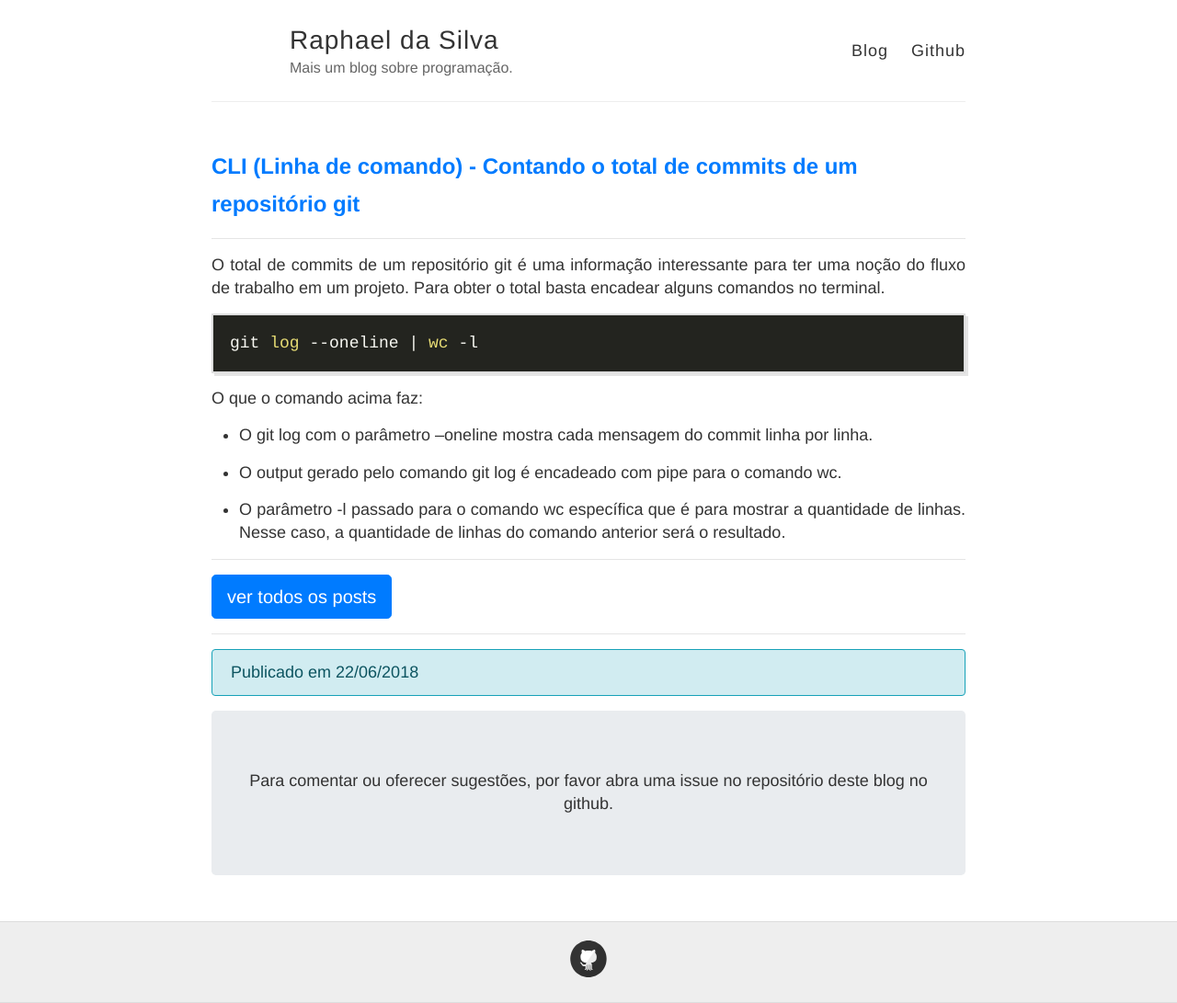
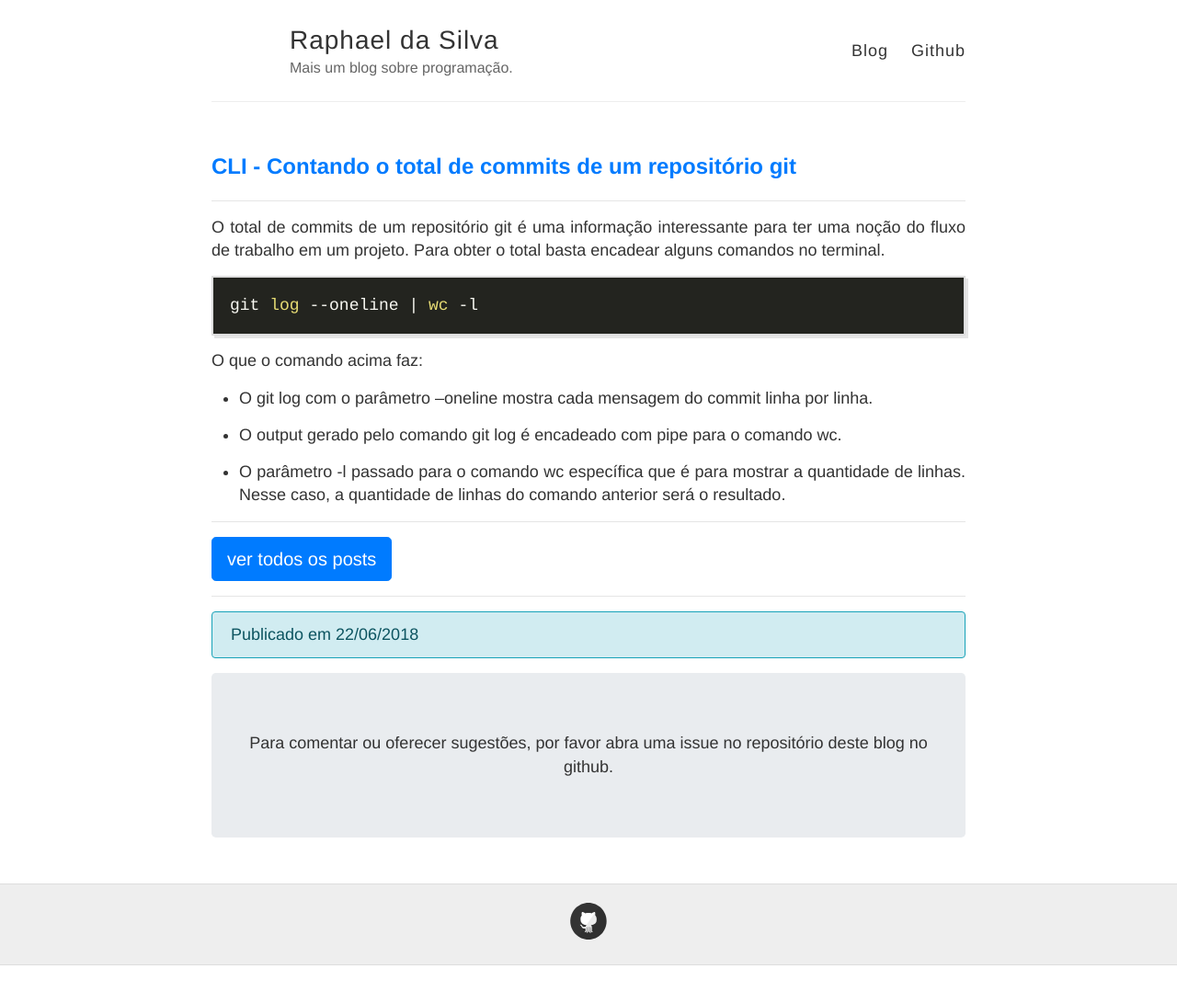
Before and after one commit to raphael-da-silva/raphael-da-silva.github.io, a Jekyll site: the page built from _posts/2018-06-22-contando-commits.md, in a window 1280 px wide. Shown: the whole page at 92% size. Built offline with Jekyll 4.4.1, drawn with Linux system fonts in a browser that asks for light colours; nearby versions of some CDN libraries; after the commit the page ends 1050 px from its top, so only the background shows below that.

Commit message:
Revisão

```diff
--- a/_posts/2018-06-22-contando-commits.md
+++ b/_posts/2018-06-22-contando-commits.md
@@ -1,6 +1,6 @@
 ---
 layout: post
-title: CLI (Linha de comando) - Contando o total de commits de um repositório git
+title: CLI - Contando o total de commits de um repositório git
 date: 2018-06-22 19:45
 ---
 
```
